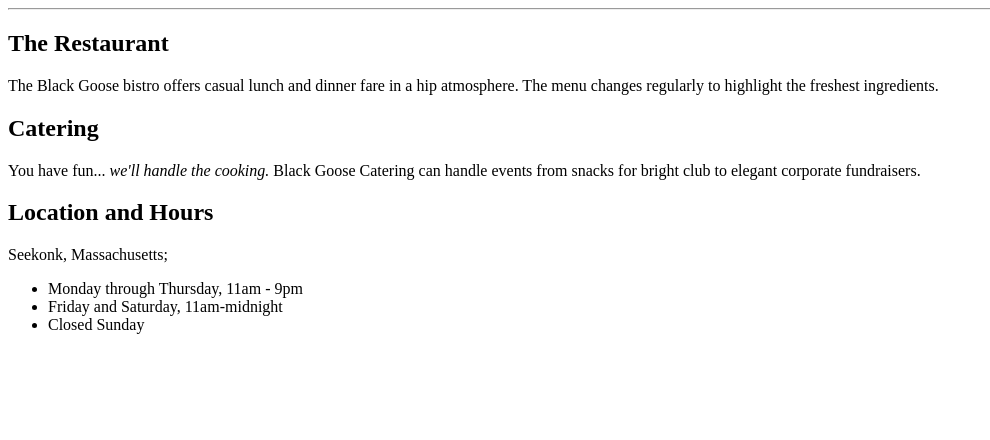
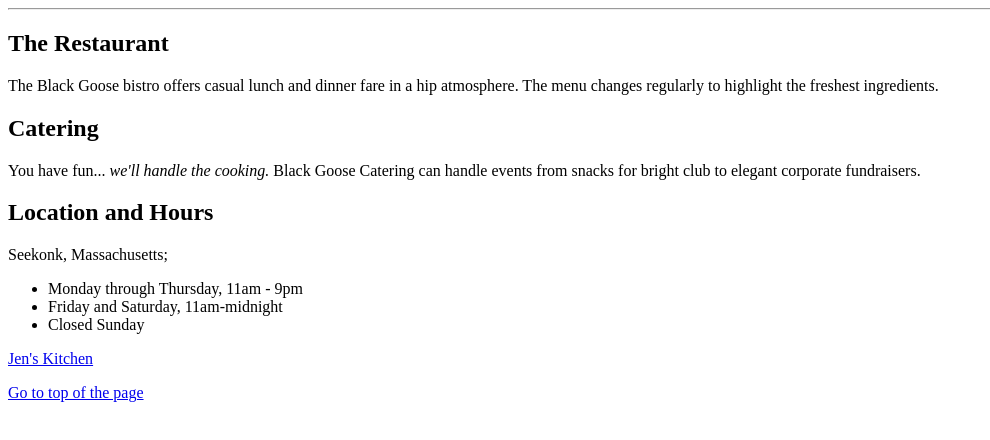
Before and after one commit to isaquan/Lab-3, a plain HTML site: page index.html in a window 1280 px wide. Shown: the part 218-658 px from the top of the page, without its empty margins (0-990 px from the left). Drawn offline with Linux system fonts and the light colour scheme.

Commit message:
Add absolute link and link to top of page

```diff
--- a/index.html
+++ b/index.html
@@ -23,8 +23,12 @@ Black Goose Bistro </h1>
 	<li> Monday through Thursday, 11am - 9pm</li>
 	<li> Friday and Saturday, 11am-midnight</li>
 	<li> Closed Sunday </li>
-	</ul></p>
+	</ul>
+</p>
 
+<p> <a href="http://www.grc.calpoly.edu/">Jen's Kitchen</a></p>
+
+<p> <a href="#top">Go to top of the page</a></p>
 
 </body>
 </html>
```
